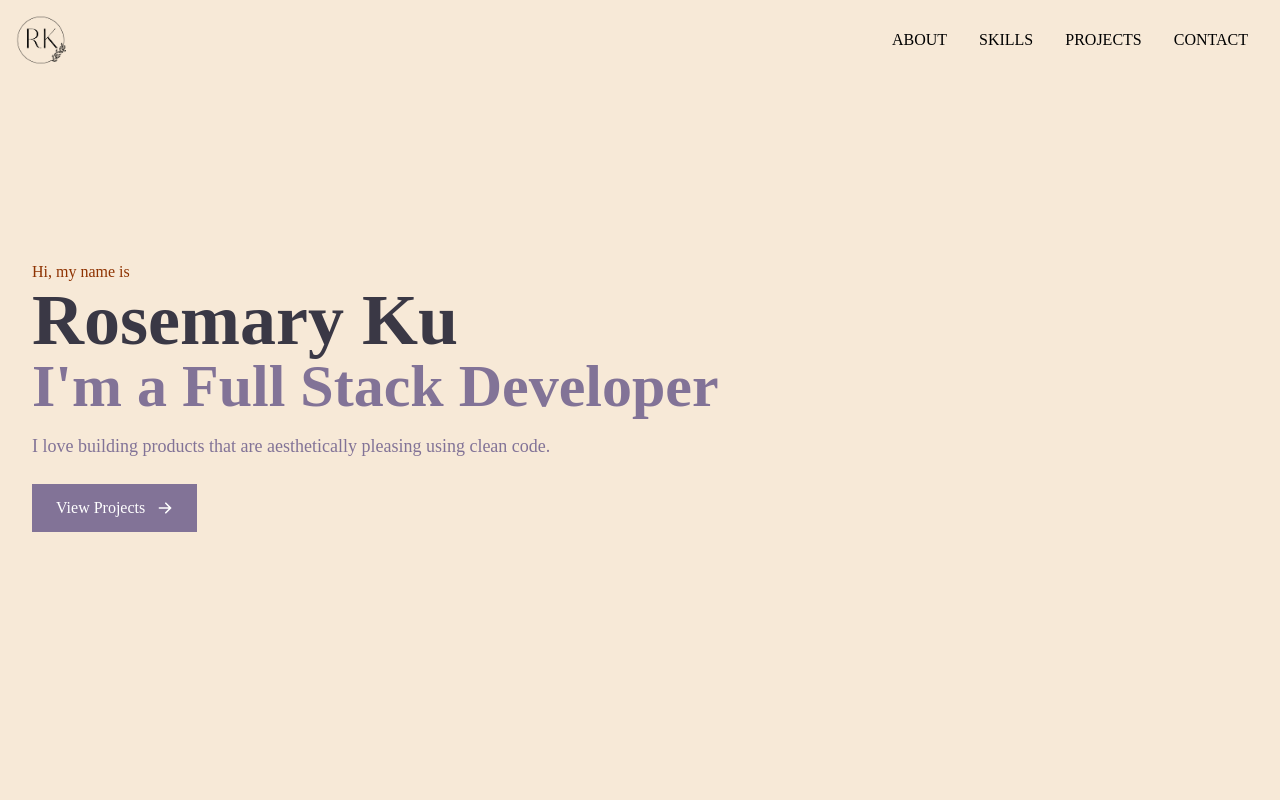
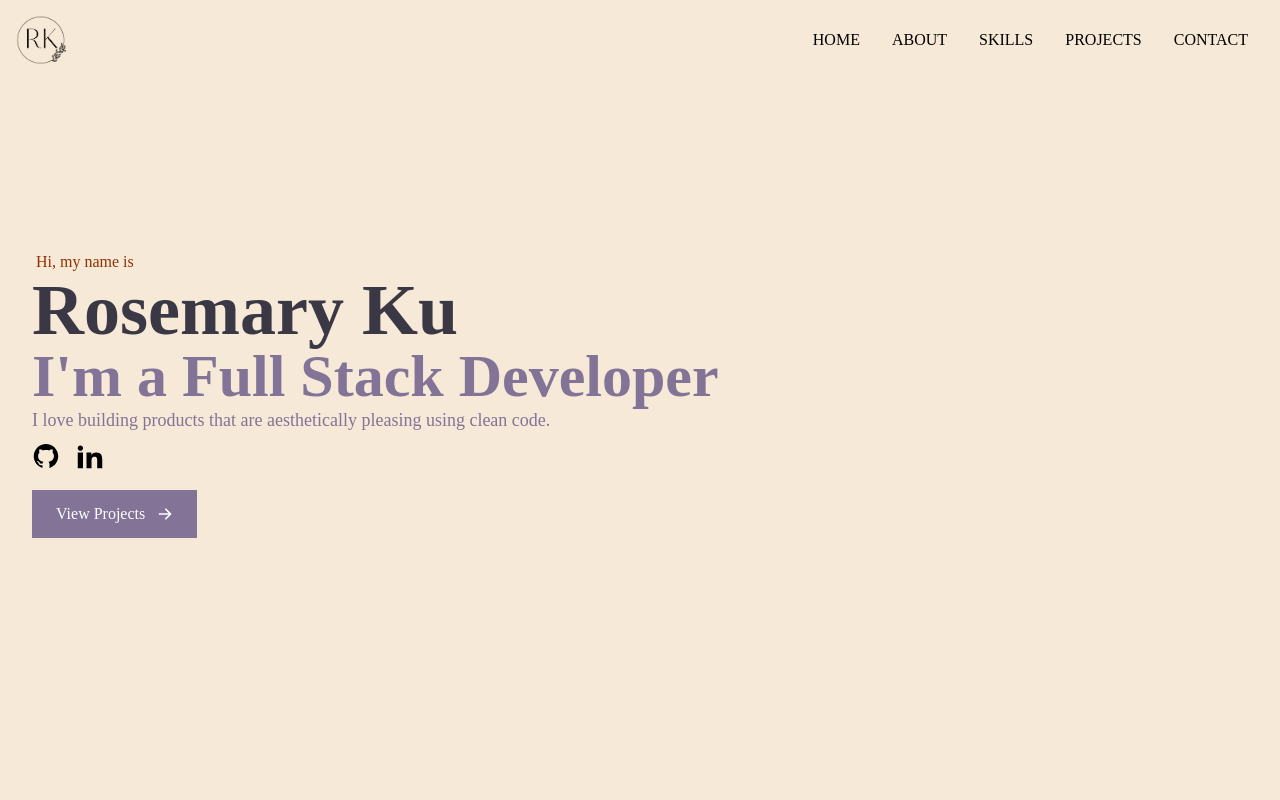
Before and after one commit to rosemaryku/portfolio, a React (Create React App) app: page / in a window 1280 px wide. Shown: the top 800 px of the page. Built offline with nearby package versions, Linux system fonts and the light colour scheme.

Commit message:
add social links to home component

```diff
--- a/src/components/Home.jsx
+++ b/src/components/Home.jsx
@@ -1,26 +1,44 @@
 import React from "react";
 import { HiArrowRight } from "react-icons/hi";
 import { Link } from "react-scroll";
+import { ImLinkedin2 } from "react-icons/im";
+import { AiFillGithub } from "react-icons/ai";
 
 const Home = () => {
   return (
     <div name="home" className="w-full h-screen bg-[#F7E9D7] text-black">
       {/* Container */}
       <div className="max-w-[1000pm] mx-auto px-8 flex flex-col justify-center h-full">
-        <p className="text-[#8E3200]"> Hi, my name is</p>
+        <p className="text-[#8E3200] px-1"> Hi, my name is</p>
         <h1 className="text-4xl sm:text-7xl font-bold text-[#3A3845]">
           Rosemary Ku
         </h1>
         <h2 className="text-3xl sm:text-6xl font-bold text-[#827397]">
           I'm a Full Stack Developer
         </h2>
-        <p className="text-[#827397] text-lg py-4">
+        <p className="text-[#827397] text-lg py-43">
           I love building products that are aesthetically pleasing using clean
           code.
         </p>
+
+        {/* Social media links */}
+
+        <ul className="flex py-2 space-x-4">
+          <li className="px-0">
+            <a href="https://github.com/rosemaryku">
+              <AiFillGithub size={28} />
+            </a>
+          </li>
+          <li className="px-0 ">
+            <a href="https://www.linkedin.com/in/rosemaryku">
+              <ImLinkedin2 size={28} />
+            </a>
+          </li>
+        </ul>
+
         <div>
           <Link to="projects" smooth={true} duration={500}>
-            <button className="text-white group border-[#827397] px-6 py-3 my-2 flex items-center bg-[#827397] hover:bg-[#3A3845] hover:border-[#3A3845]">
+            <button className="text-white group border-[#827397] px-6 py-3 my-3 flex items-center bg-[#827397] hover:bg-[#3A3845] hover:border-[#3A3845]">
               View Projects
               <HiArrowRight className="ml-3" />
             </button>
--- a/src/components/NavBar.jsx
+++ b/src/components/NavBar.jsx
@@ -15,6 +15,11 @@ const NavBar = () => {
 
       {/* Menu */}
       <ul className="hidden md:flex">
+        <li>
+          <Link to="home" smooth={true} duration={500}>
+            HOME
+          </Link>
+        </li>
         <li>
           <Link to="about" smooth={true} duration={500}>
             ABOUT
@@ -51,6 +56,11 @@ const NavBar = () => {
         }
       >
         <li className="py-6 text-4xl">
+          <Link onClick={handleClick} to="home" smooth={true} duration={500}>
+            Home
+          </Link>
+        </li>
+        <li className="py-6 text-4xl">
           <Link onClick={handleClick} to="about" smooth={true} duration={500}>
             About
           </Link>
--- a/src/components/Projects.jsx
+++ b/src/components/Projects.jsx
@@ -11,18 +11,19 @@ const Projects = () => {
           </p>
         </div>
 
-        <div className="grid sm:grid-cols-2 md:grid-cols-3 gap-4">
+        <div className="grid sm:grid-cols-2 md:grid-cols-2 gap-4">
           <div
             style={{ backgroundImage: `url(${mentorMe})` }}
             className="shadow-lg shadow-[#bbbbbb] group container rounded-md flex justify-center items-center mx-auto content-div"
-          >
-            {/* Hover Effects */}
-            <div className="opacity-0 group-hover:opacity-100">
-              <span className="text-2xl font-bold text-white tracking-wider">
-                React JS App
-              </span>
-              <div className="pt-8 text-center">
-                {/* TODO: Add link to Github  */}
+          ></div>
+          <div>
+            <h2>REACTS.JS APP </h2>
+            <p>
+              Mentor Me is a web app designed to connect users with mentors who
+              can assist with coding-related questions. Users can search for
+              mentors, favourite mentors, chat with a mentor, and book
+              sessions/appointments.
+            </p>
             <a href="/">
               <button className="text-center rounded-lg px-4 py-3 m-2 bg-white text-gray-700 font-bold text-lg">
                 Demo
@@ -37,8 +38,6 @@ const Projects = () => {
         </div>
       </div>
     </div>
-      </div>
-    </div>
   );
 };
 
```
Lines whose indentation alone changed are shown as unchanged.
